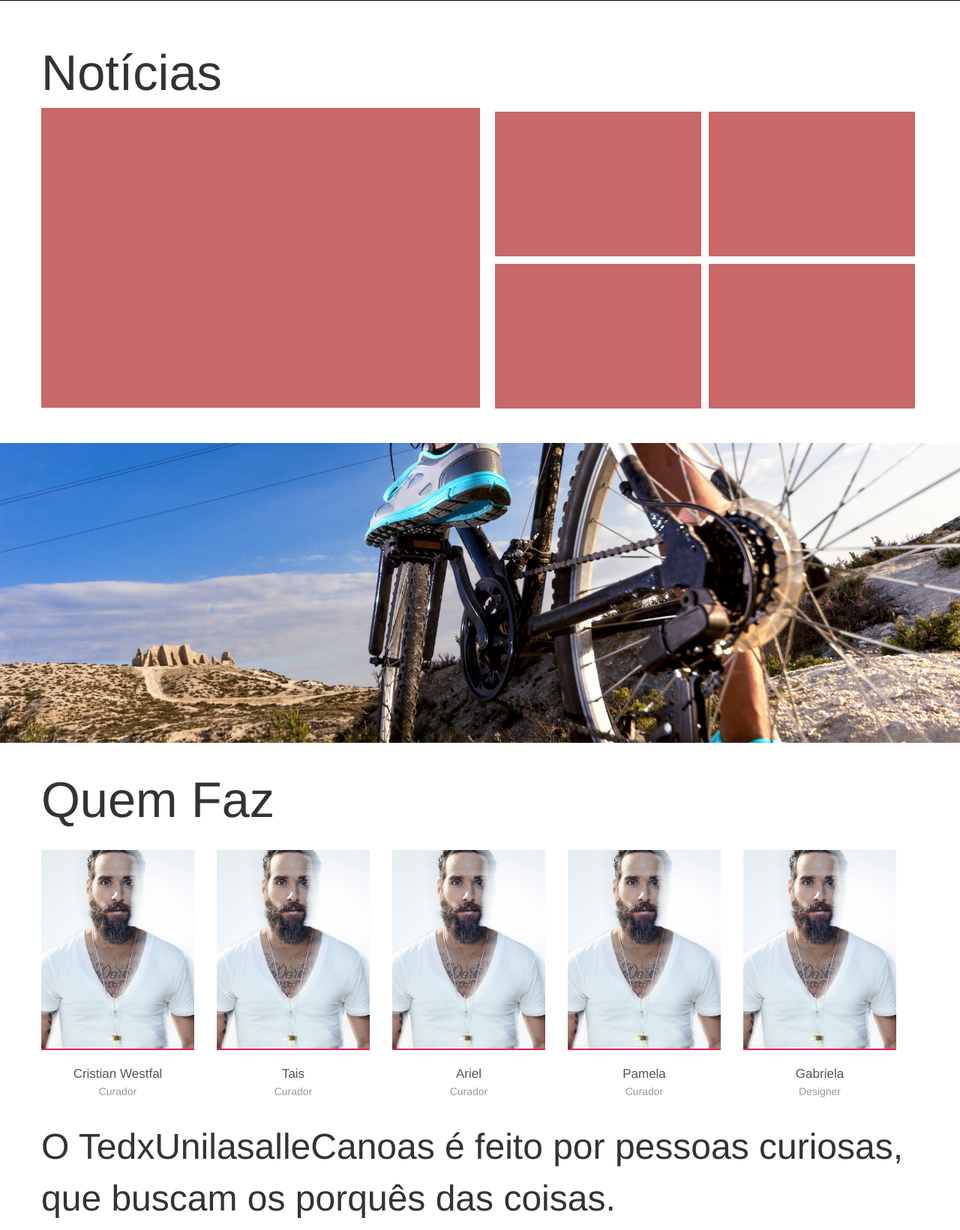
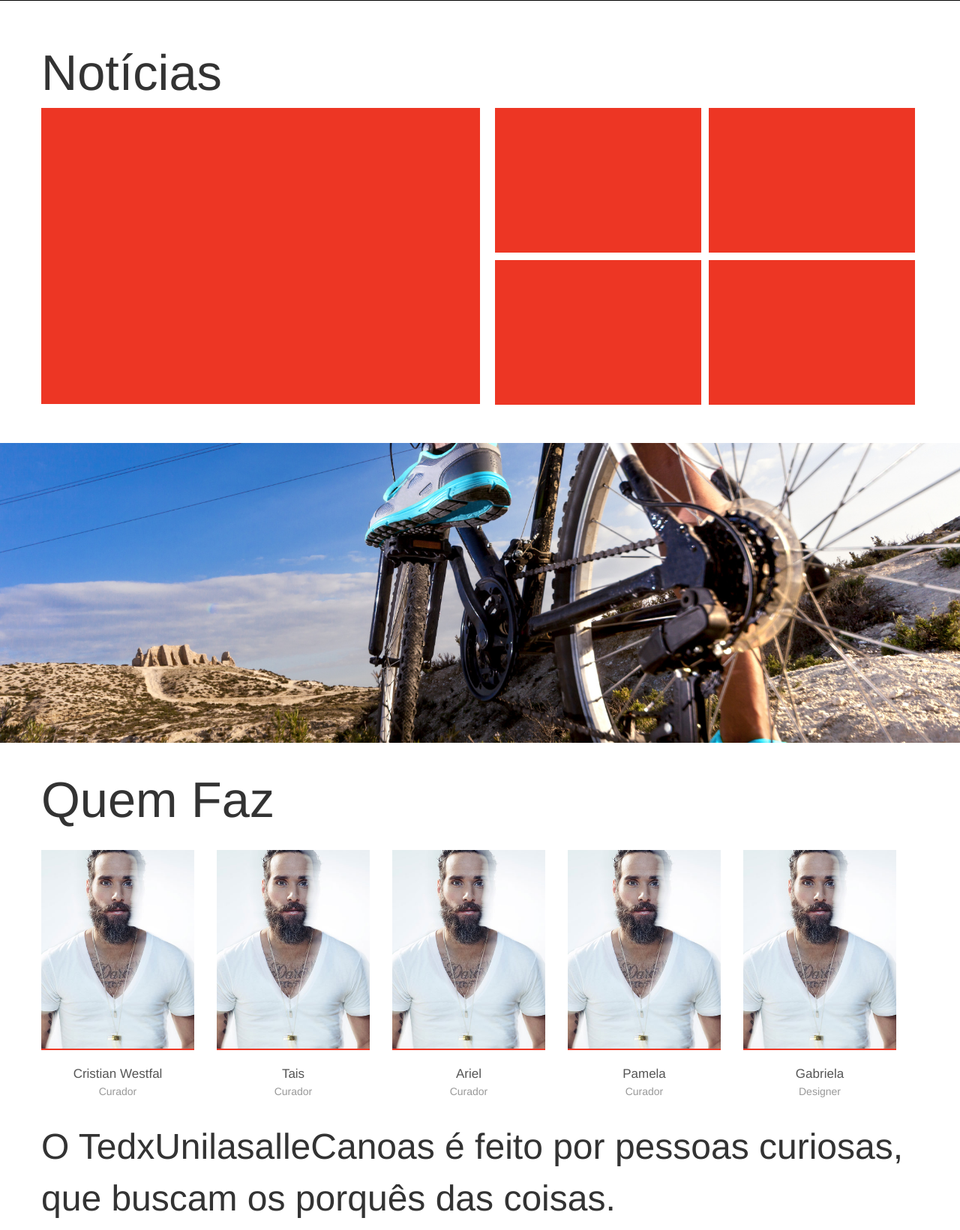
Before and after one commit to little-gui/tedxunilasalle, a Django app: page / in a window 1280 px wide. Shown: the part 539-2180 px from the top of the page at 75% size. Run offline with Django 3.2, Linux system fonts and the light colour scheme; some libraries are stand-ins or nearby versions.

Commit message:
Fix news box sizes.

```diff
--- a/project/static/css/home.css
+++ b/project/static/css/home.css
@@ -18,7 +18,7 @@ p {
 }
 
 .border {
-    background-color: #c86868;
+    background-color: #ed3624;
     width: 100%;
     height: 100%;
 }
@@ -101,10 +101,11 @@ p {
 
 #noticias > .row > .col-md-6 + .col-md-6 {
     padding: 0 0 0 15px;
+    margin: -10px 0 0;
 }
 
 #noticias .table {
-    height: 400px;
+    height: 395px;
 }
 
 #noticias .table .col-md-6 {
@@ -113,7 +114,7 @@ p {
 
 #noticias .smaller {
     height: 203px;
-    padding: 5px;
+    padding: 10px 5px 0;
 }
 
 #parallax {
@@ -130,7 +131,7 @@ p {
 }
 
 .team-item-image {
-    border-bottom: 2px solid #e91e63;
+    border-bottom: 2px solid #ed3624;
     overflow: hidden;
     position: relative;
 }
```
